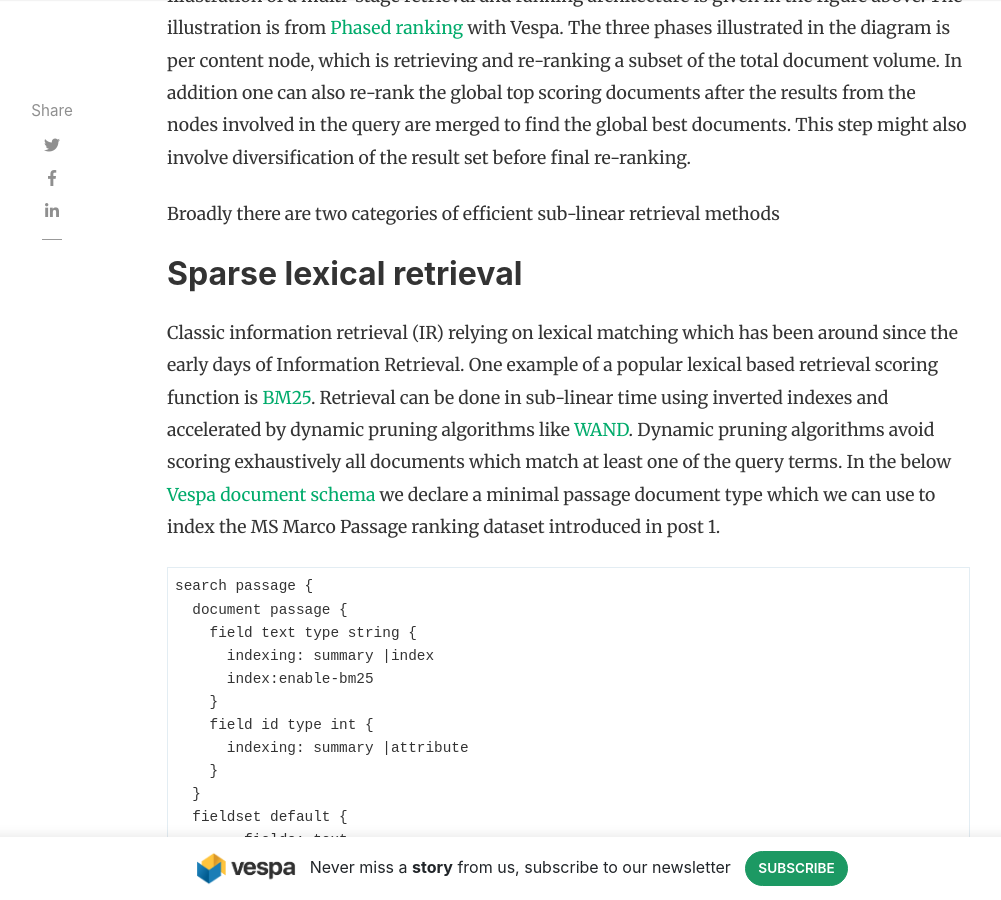
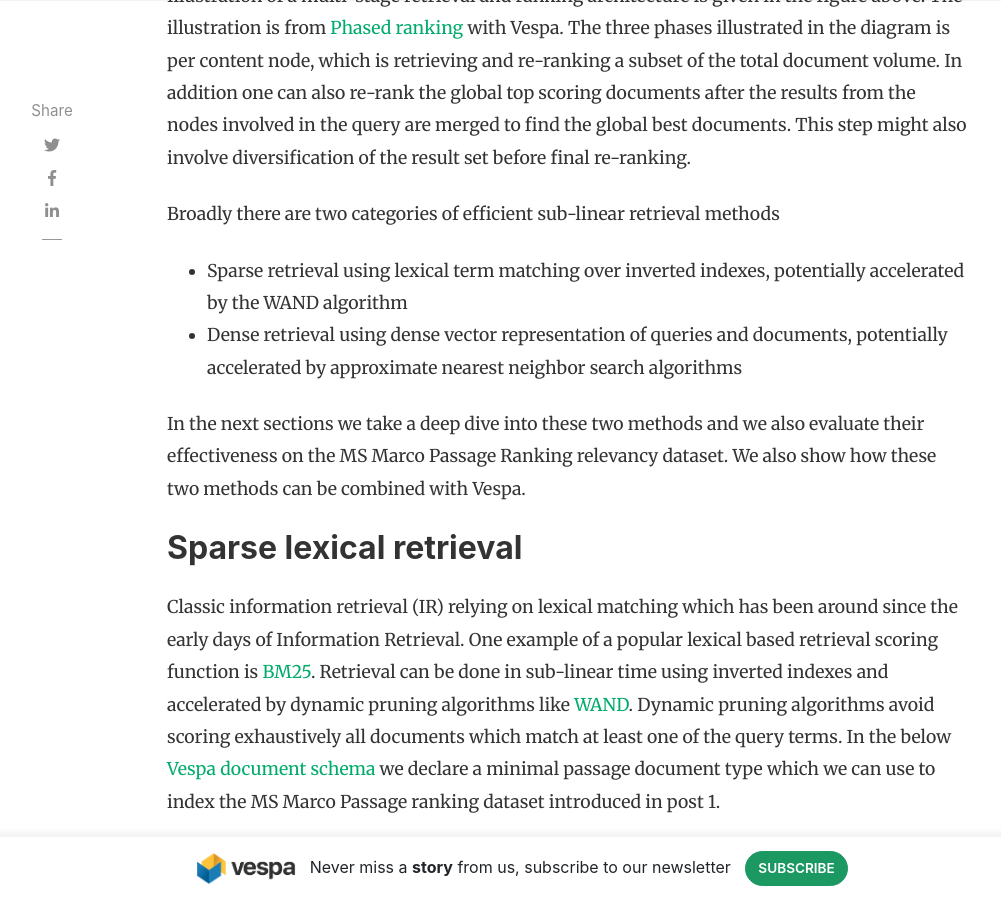
Before and after one commit to vespa-engine/blog, a Jekyll site: the page built from _posts/2021-05-25-pretrained-transformer-language-models-for-search-part-2.md, in a window 1280 px wide and 900 px high, scrolled down 1973 px. Shown: the whole window, without its empty margins (118-1119 px from the left). Built offline with Jekyll 4.4.1, drawn with Linux system fonts in a browser that asks for light colours; nearby versions of some CDN libraries; comment, search, counter and statistics services are not loaded; some of the changed text lies outside the part shown.

Commit message:
Add links to sample app and address review

```diff
--- a/_posts/2021-05-25-pretrained-transformer-language-models-for-search-part-2.md
+++ b/_posts/2021-05-25-pretrained-transformer-language-models-for-search-part-2.md
@@ -28,6 +28,12 @@
 
 
 Broadly there are two categories of efficient sub-linear retrieval methods
+
+* Sparse retrieval using lexical term matching over inverted indexes, potentially accelerated by the WAND algorithm
+* Dense retrieval using dense vector representation of queries and documents, potentially accelerated by approximate nearest neighbor search algorithms
+
+In the next sections we take a deep dive into these two methods and we also evaluate their effectiveness on the MS Marco Passage Ranking relevancy dataset. We also show how these
+two methods can be combined with Vespa.
 
 ## Sparse lexical retrieval
 
@@ -104,7 +110,7 @@
 
 In this example we use a pre-trained dense retriever model from Huggingface 🤗 [sentence-transformers/msmarco-MiniLM-L-6-v3](https://huggingface.co/sentence-transformers/msmarco-MiniLM-L-6-v3) . The model is based on MiniLM and the output layer has 384 dimensions. The model has just 22.7M trainable parameters and encoding the query using a quantized model takes approximately 8 ms on cpu. The original model uses mean pooling over the last layer of the MiniLM model but we also add a L2 normalization to normalize vectors to unit length (1) so that we can use innerproduct distance metric instead of angular distance metric. This saves computations during the approximate nearest neighbor search.
 
- We expand our passage document type with a dense tensor field *mini_document_embedding* and a new ranking profile.
+We expand our passage document type with a dense tensor field *mini_document_embedding* and a new ranking profile.
 
 <pre>
   search passage {
@@ -161,7 +167,8 @@
 
 ### Representing the bi-encoder model inside Vespa
 
-To represent the bi-encoder query model in Vespa we need to export the Huggingface PyTorch model into ONNX format for efficient. We include a notebook in this [sample application](https://github.com/vespa-engine/sample-apps/tree/master/msmarco-ranking) which demonstrates how to transform the model and export it to ONNX format. Vespa supports evaluating [ONNX](https://docs.vespa.ai/en/onnx.html) models for ranking and query encoding. To speed up evaluation on CPU we use [quantized](https://www.onnxruntime.ai/docs/how-to/quantization.html) (int) version.  We have demonstrated how to represent query encoders in [Dense passage retrieval with nearest neighbor search](https://github.com/vespa-engine/sample-apps/tree/master/dense-passage-retrieval-with-ann).
+To represent the bi-encoder query model in Vespa we need to export the Huggingface PyTorch model into ONNX format for efficient serving in Vespa.
+We include a [notebook](https://github.com/vespa-engine/sample-apps/blob/master/msmarco-ranking/src/main/python/model-exporting.ipynb) in this [sample application](https://github.com/vespa-engine/sample-apps/tree/master/msmarco-ranking) which demonstrates how to transform the model and export it to ONNX format. Vespa supports evaluating [ONNX](https://docs.vespa.ai/en/onnx.html) models for ranking and query encoding. To speed up evaluation on CPU we use [quantized](https://www.onnxruntime.ai/docs/how-to/quantization.html) (int) version.  We have demonstrated how to represent query encoders in [Dense passage retrieval with nearest neighbor search](https://github.com/vespa-engine/sample-apps/tree/master/dense-passage-retrieval-with-ann).
 
 ## Hybrid Dense Sparse Retrieval
 
@@ -181,7 +188,15 @@
   }
 </pre>
 
-In the above example we combine ANN with WAND using OR disjunction and we have a hybrid ranking profile which can combine using the dense and sparse ranking signals (e.g bm25 and vector distance/closeness). Approximately 10 + 10 documents will be exposed to the first-phase ranking function (depending on targetNumHits). It is then up to the  first-phase ranking expression to combine the scores of these two different retrieval methods into a final score. See [A Replication Study of Dense Passage Retriever](https://arxiv.org/abs/2104.05740) for examples of parameter/weighting.
+In the above example we combine ANN with WAND using OR disjunction and we have a hybrid ranking profile which can combine using the dense and sparse ranking signals (e.g bm25 and vector distance/closeness). Approximately 10 + 10 documents will be exposed to the first-phase ranking function (depending on targetNumHits). It is then up to the  first-phase ranking expression to combine the scores of these two different retrieval methods into a final score. See [A Replication Study of Dense Passage Retriever](https://arxiv.org/abs/2104.05740) for examples of parameter/weighting. For example it could look something like this:
+
+<pre>
+rank-profile hybrid {
+  first-phase {
+    expression: 0.7*bm25(text) + 2.9*closeness(field, mini_document_embedding)
+  }
+}
+</pre>
 
 **Rank:**
 
```
